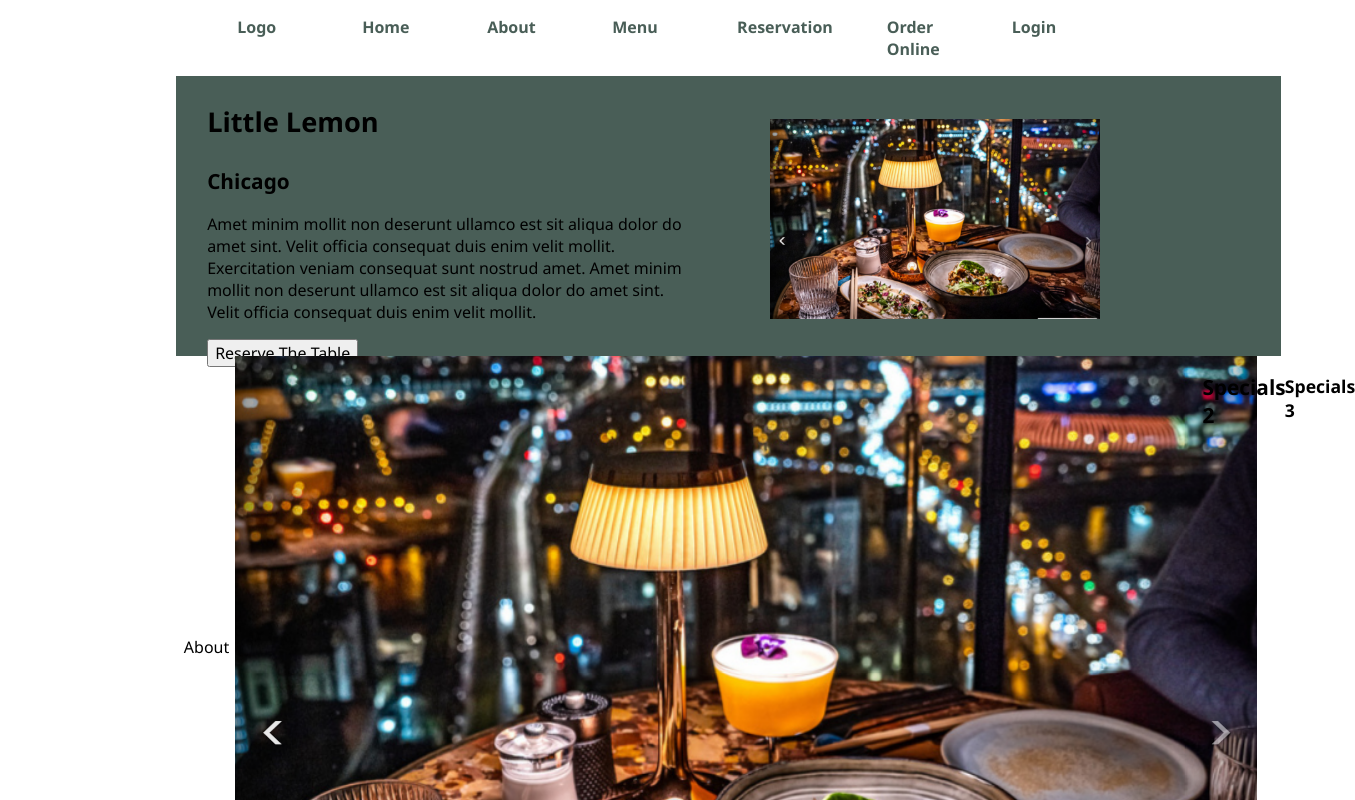
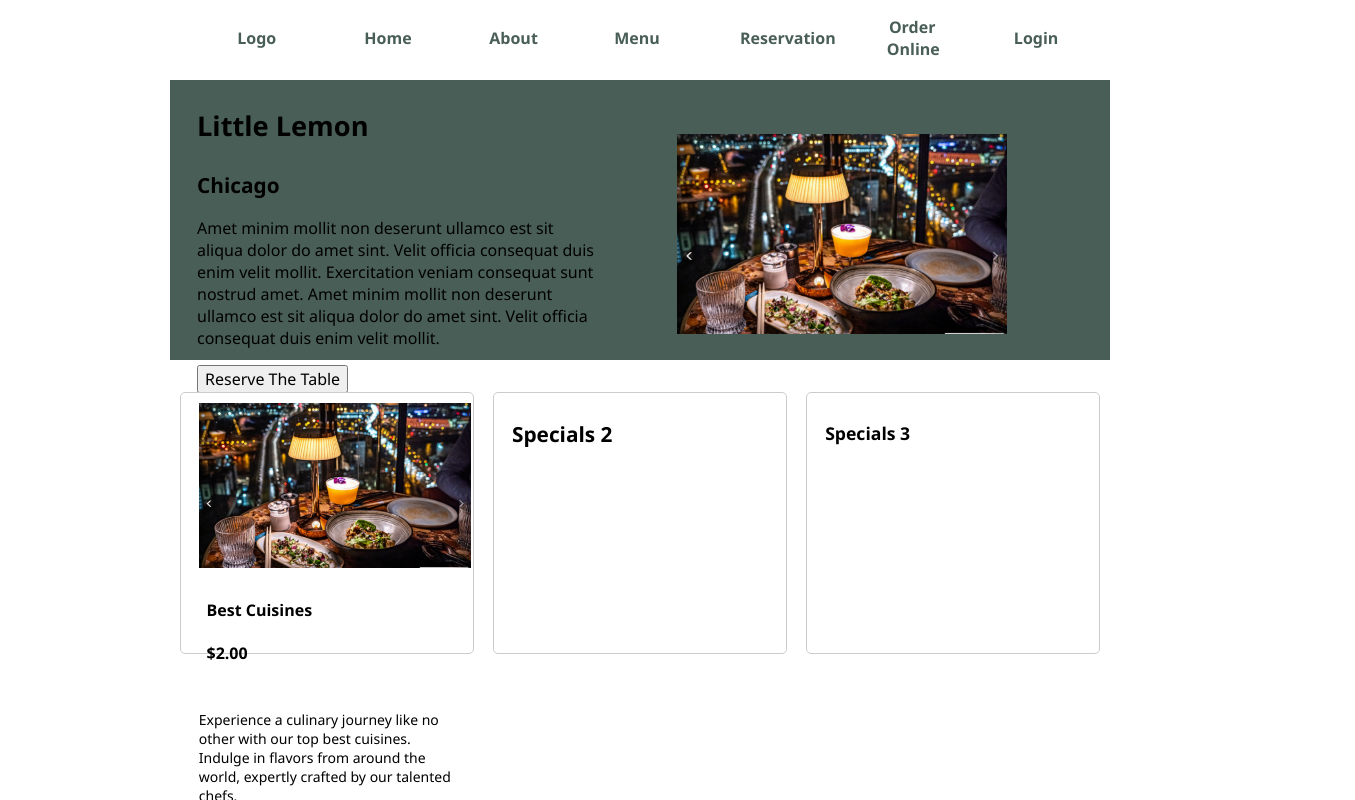
Before and after one commit to Swapnaja9860/little-lemon-restaurant, a React (Create React App) app: page / in a window 1280 px wide. Shown: the top 800 px of the page, 1355 px wide, since content can reach past the window. Built offline with nearby package versions, Linux system fonts and the light colour scheme.

Commit message:
add cards and update CSS

```diff
--- a/src/Components/Main.css
+++ b/src/Components/Main.css
@@ -24,17 +24,18 @@ h3{
     font-size: 1.1rem;
 }
 
-section,
-article {
+article{
   display: grid;
   height : 35vh;
-  grid-template-rows: 2fr 2fr 2fr 2fr;
+  margin-top: 2%;
+  align-items: center;
 }
 
 
 
 .highlights {
   grid-template-columns: 1fr 1fr;
+  grid-template-rows: 2fr 2fr 2fr 2fr;
   grid-gap : 20px;
   align-items: center;
   justify-content: center;
--- a/src/Components/Nav.css
+++ b/src/Components/Nav.css
@@ -1,31 +1,33 @@
-/* nav{
-    height : 400px;
+/* nav {
+  height: 400px;
 } */
 
 ul {
   display: flex;
   height: 10%;
   justify-content: center;
-  align-content: center;
+  align-items: center;
   color: var(--primary-color-green);
   /* background-color: var(--primary-color-yellow); */
   font-weight: bold;
+  list-style: none;
+}
 
-  /* flex-wrap: wrap;  */
-  /* Allow the items to wrap on smaller screens */
+ul li {
+  flex: 1;
 }
 
 .nav-links ul{
     flex-direction: column;
 }
 
-li {
-  flex: 1;
-  list-style: none;
+ul li a{
+  text-decoration: none;
+  color: inherit;
 }
 
 @media (max-width: 480px) {
   ul {
-    flex-direction: column; /* Switch to a vertical layout on smaller screens */
+    flex-direction: column;
   }
 }
--- a/src/Components/Nav.js
+++ b/src/Components/Nav.js
@@ -1,17 +1,18 @@
 import React from 'react'
 import './Nav.css';
+import { Link } from 'react-router-dom';
 
 function Nav() {
   return (
     <nav>
-        <ul>
-        <li>Logo</li>
-        <li>Home</li>
-        <li>About</li>
-        <li>Menu</li>
-        <li>Reservation</li>
-        <li>Order Online</li>
-        <li>Login</li>
+      <ul>
+      <li>Logo</li>
+      <li><Link to='/'>Home</Link></li>
+      <li><Link to='/about'>About</Link></li>
+      <li><Link to='/menu'>Menu</Link></li>
+      <li><Link to='/reservation'>Reservation</Link></li>
+      <li><Link to='/order'>Order Online</Link></li>
+      <li><Link to='/login'>Login</Link></li>
     </ul>
     </nav>
   )
--- a/src/Components/Specials.js
+++ b/src/Components/Specials.js
@@ -1,26 +1,31 @@
-import React from 'react'
-import Special from '../images/restaurant.png'
-
+import React from 'react';
+import Special from '../images/restaurant.png';
+import './Special.css';
 
 function Specials() {
   return (
     <>
-      <div className="card">
-      <img
-        src={Special}
-        alt="Card Image"
-        className="card-image"
-      />
-      <h3 className="card-heading">Card Heading</h3>
-      <p className="card-description">
-        This is a description of the card.
-      </p>
-      <button className="card-button">Click Me</button>
-    </div>
-      <div><h2>Specials 2</h2></div>
-      <div><h3>Specials 3</h3></div>
+     <article className='card'>
+        <img src={Special} alt="Special Image" className="card-image" />
+        <div className="card-details">
+          <h4 className="card-title">Best Cuisines</h4>
+          <h4 className="card-price">$2.00</h4>
+        </div>
+        <p className="card-description">
+          Experience a culinary journey like no other with our top best cuisines. Indulge in flavors from around the world,
+          expertly crafted by our talented chefs.
+        </p>
+        <button className='card-button'>Order</button>
+      </article>
+
+      <article className='card'>
+        <h2 className="card-title">Specials 2</h2>
+      </article>
+      <article className='card'>
+        <h3 className="card-title">Specials 3</h3>
+      </article>
     </>
-  )
+  );
 }
 
-export default Specials
+export default Specials;
--- a/src/Screens/HomePage.js
+++ b/src/Screens/HomePage.js
@@ -8,7 +8,7 @@ function HomePage() {
      <>
       <Header/>
       <Main/>
-      {/* <Footer/> */}
+      <Footer/>
     </>
   )
 }
```
